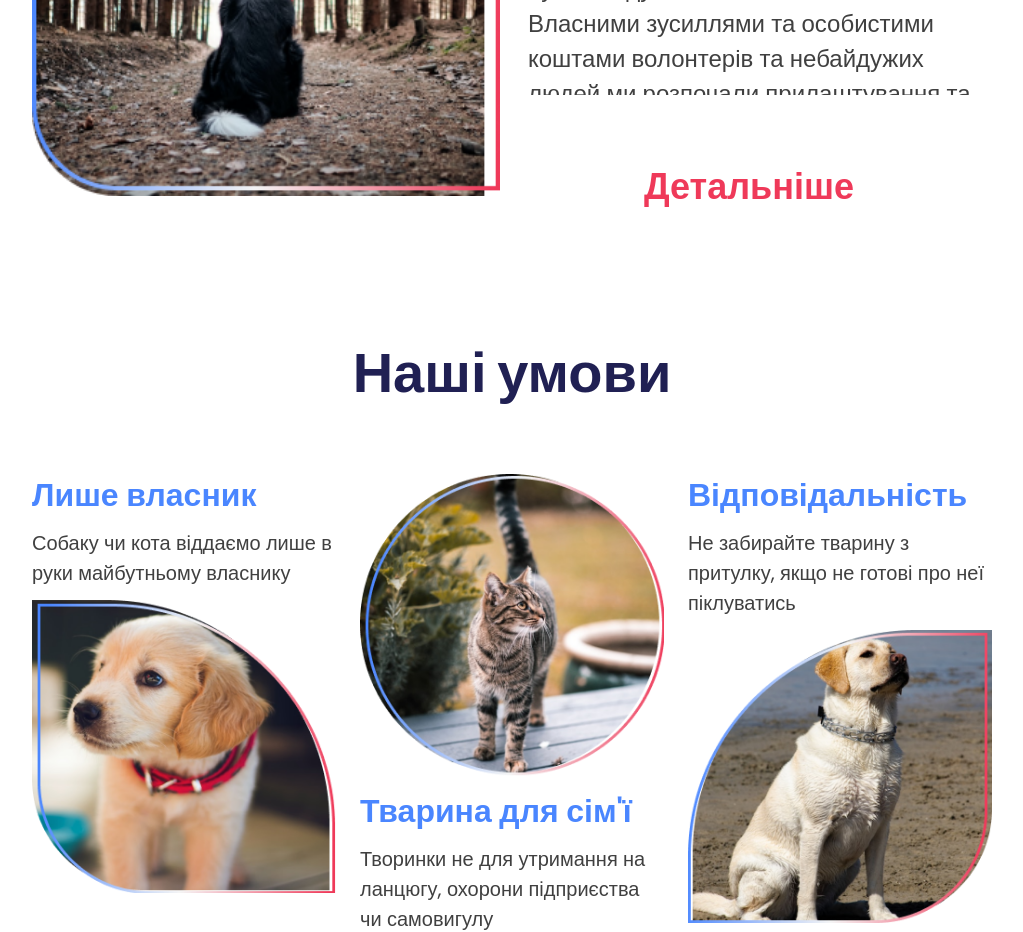
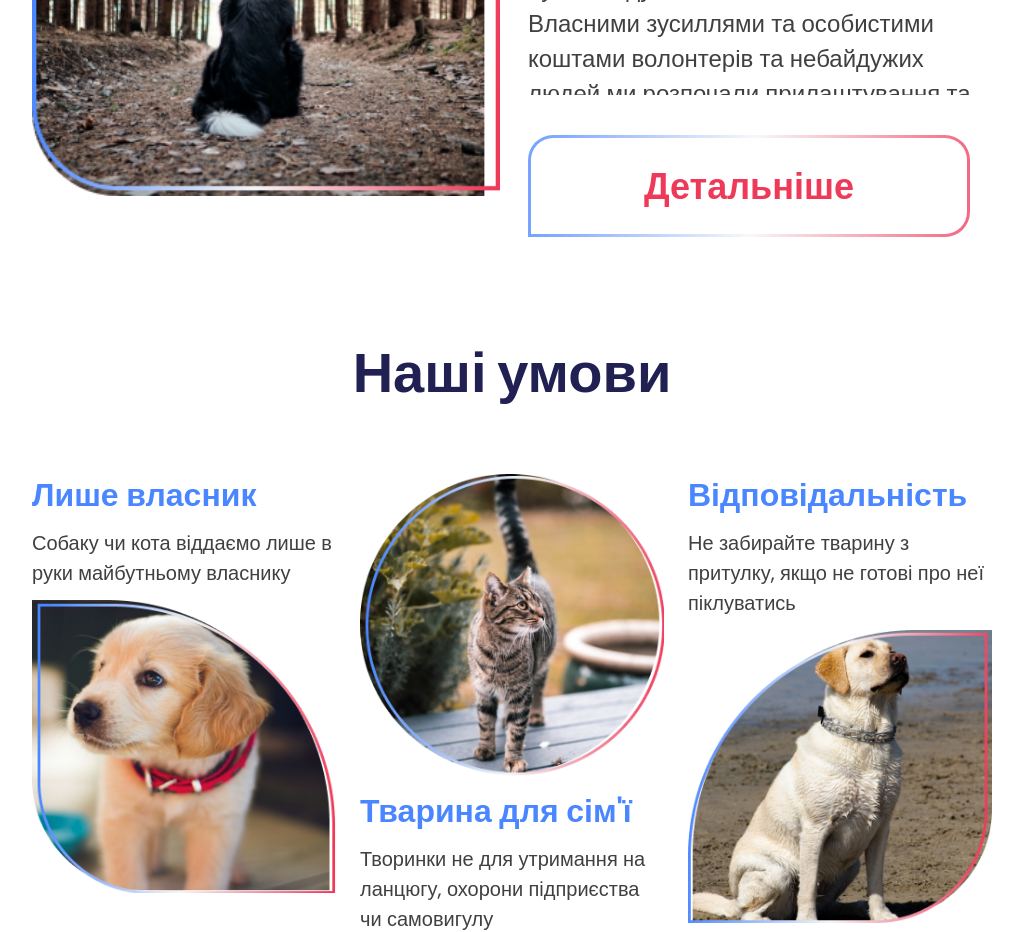
Before and after one commit to artipavl/animal-shelter, a React (Create React App) app: page / in a window 1280 px wide. Shown: the part 1200-2132 px from the top of the page, without its empty margins (128-1151 px from the left). Built offline with nearby package versions, Linux system fonts and the light colour scheme.

Commit message:
fix button

```diff
--- a/src/components/button/button.module.scss
+++ b/src/components/button/button.module.scss
@@ -6,19 +6,46 @@
   align-items: center;
 
   border-radius: 25px 25px 25px 0px;
-  border: 3px solid var(--gradient-blue-red, #4a86ff);
+  $border: 3px;
+  position: relative;
+  background: rgba(255, 255, 255);
+  background-clip: padding-box; /* !importanté */
+  border: solid $border transparent; /* !importanté */
+
+  &::before {
+    opacity: 0.75;
+    content: '';
+    position: absolute;
+    top: 0;
+    right: 0;
+    bottom: 0;
+    left: 0;
+    z-index: -1;
+    margin: -$border; /* !importanté */
+    border-radius: inherit; /* !importanté */
+    background: var(--gradient-blue-red, #4a86ff);
+  }
 
   color: var(--Red, #ef3959);
   text-align: center;
-  /* Bodi 1 Regular-32 */
+
   font-size: 32px;
   font-weight: 400;
-  line-height: 160%; /* 51.2px */
+  line-height: 160%;
+
+  &:hover::before,
+  &:focus::before {
+    margin: -6px;
+  }
 
   &:hover,
   &:focus {
-    border: 6px solid var(--gradient-blue-red, #4a86ff);
+    border: solid 6px transparent; /* !importanté */
   }
+
+  // &:before {
+  //   // margin: -6px; /* !importanté */
+  // }
 
   @media screen and (min-width: 1024px) {
     width: 442px;
--- a/src/components/help/help.module.scss
+++ b/src/components/help/help.module.scss
@@ -26,14 +26,14 @@
   gap: 24px;
   padding: 43px 13px 52px 13px;
 
+  $border: 5px;
   position: relative;
-  $border: 5px;
   background: rgba(255, 255, 255);
   background-clip: padding-box; /* !importanté */
   border: solid $border transparent; /* !importanté */
   border-radius: 40px;
 
-  &:before {
+  &::before {
     opacity: 0.75;
     content: '';
     position: absolute;
@@ -44,12 +44,7 @@
     z-index: -1;
     margin: -$border; /* !importanté */
     border-radius: inherit; /* !importanté */
-    background: linear-gradient(
-      94deg,
-      #4a86ff 3.11%,
-      #f5f5f5 50.76%,
-      #ef3959 98.4%
-    );
+    background: var(--gradient-blue-red, #4a86ff);
   }
 }
 
```
